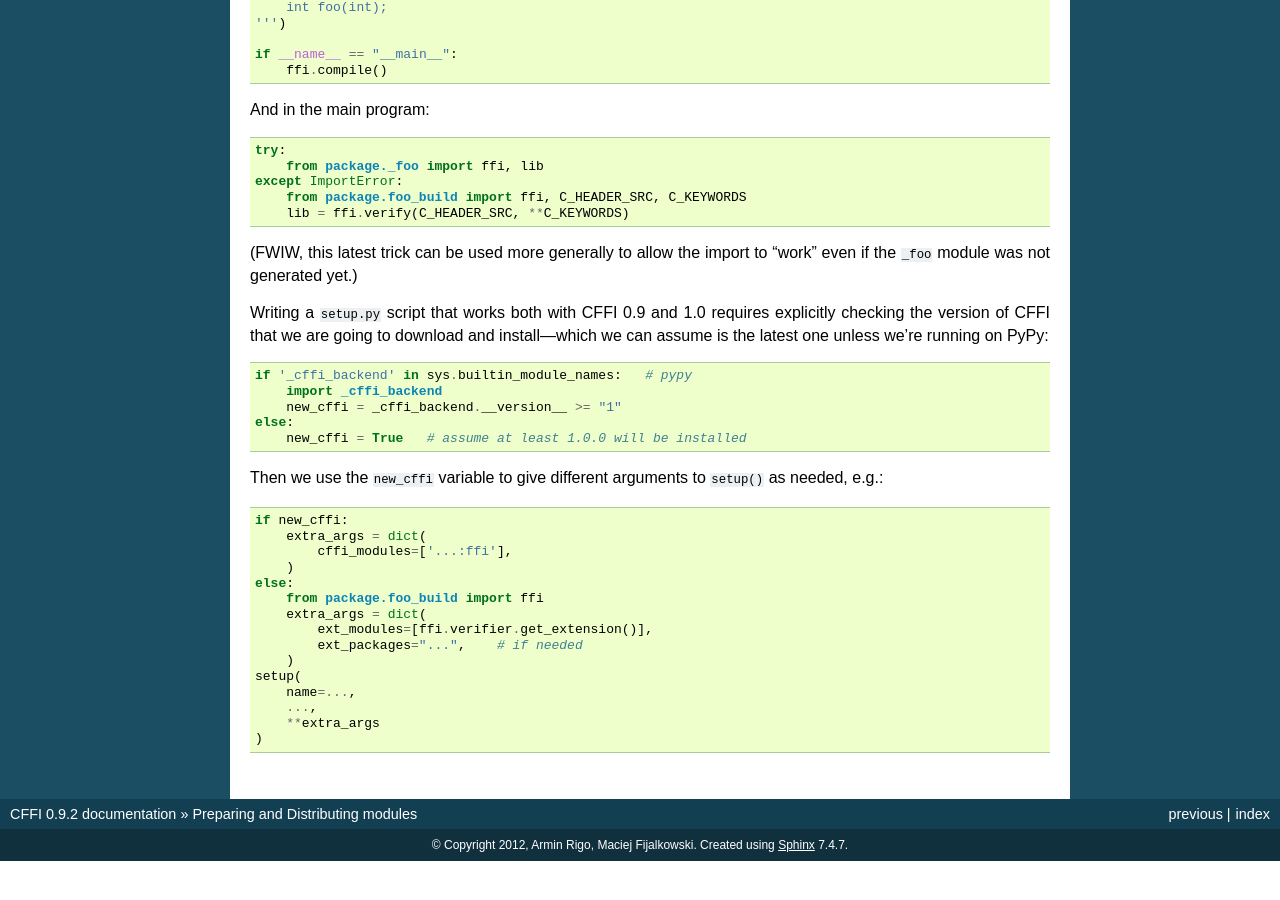
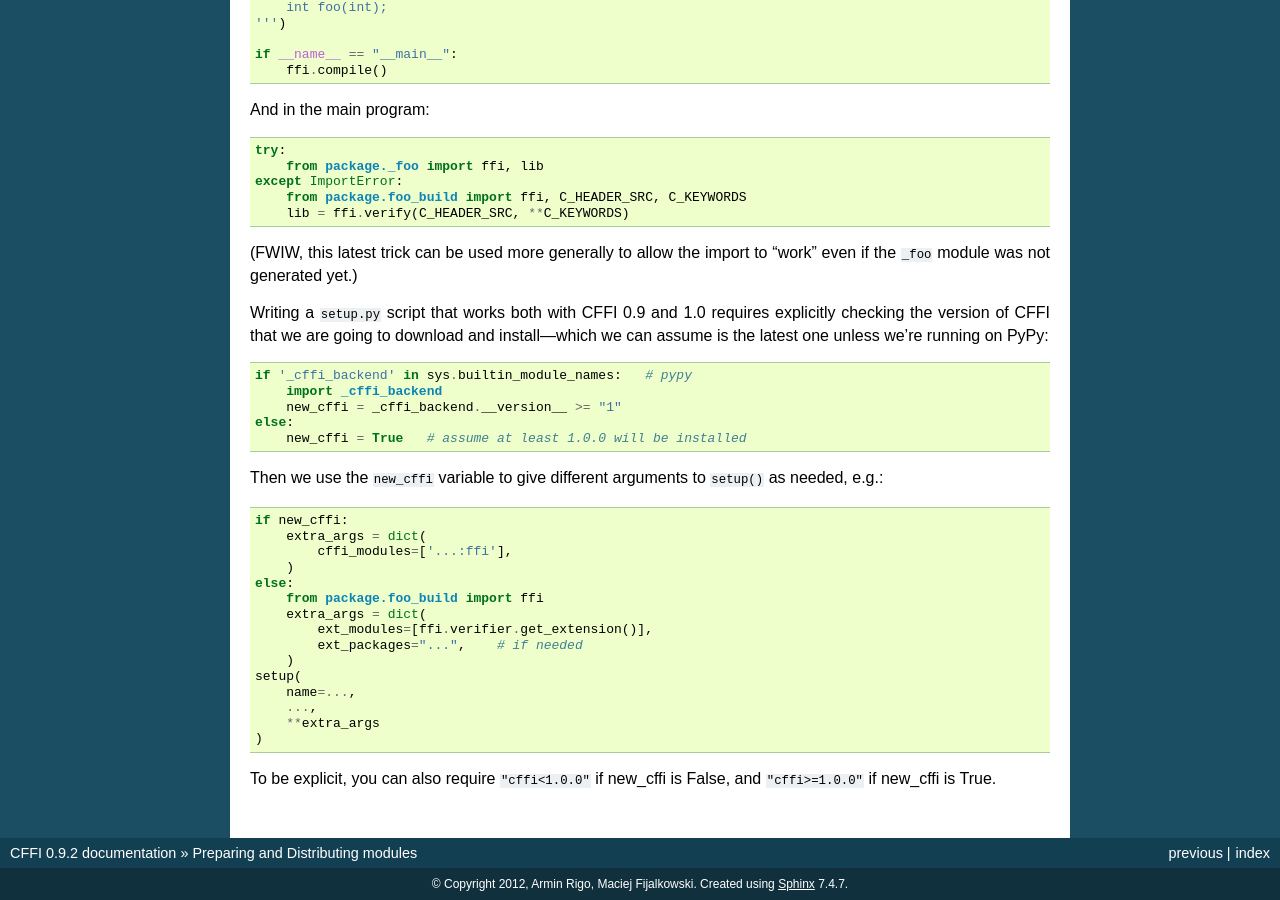
Before and after one commit to python-cffi/cffi, a Sphinx documentation site: the page built from doc/source/cdef.rst, in a window 1280 px wide and 900 px high, scrolled down 9402 px. Built offline with Sphinx 7.4.7, drawn with Linux system fonts in a browser that asks for light colours; before the commit the page ends 10263 px from its top, so only the background shows below that.

Commit message:
Explicit

```diff
--- a/doc/source/cdef.rst
+++ b/doc/source/cdef.rst
@@ -734,3 +734,6 @@ Then we use the ``new_cffi`` variable to give different arguments to
         ...,
         **extra_args
     )
+
+To be explicit, you can also require ``"cffi<1.0.0"`` if new_cffi is
+False, and ``"cffi>=1.0.0"`` if new_cffi is True.
```
